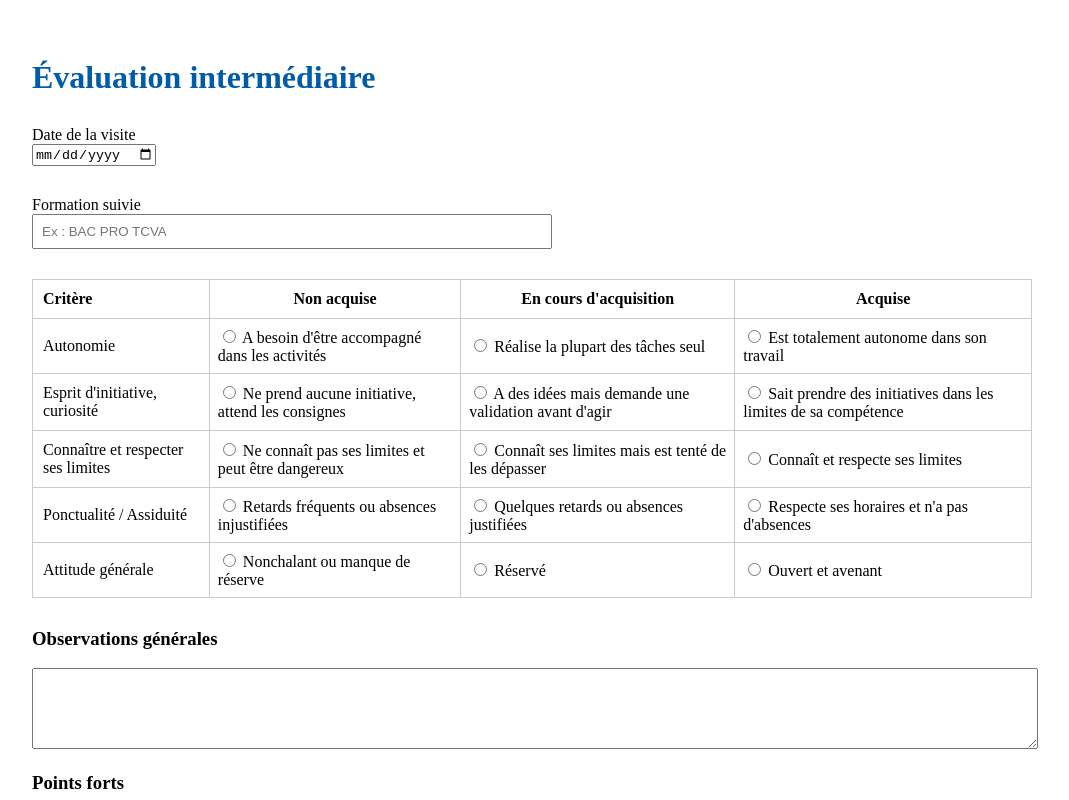
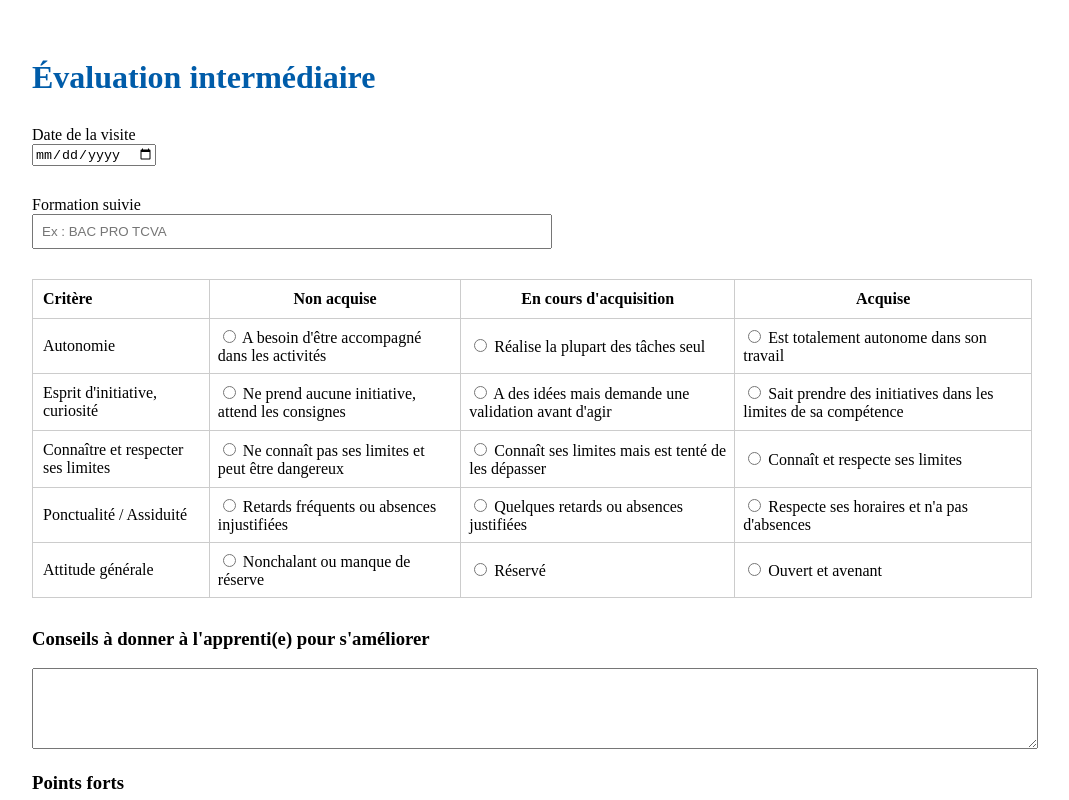
Before and after one commit to fabsalel-design/suivi-visites-mfr, a Next.js app: page /apprentis/1/visites/intermediaire in a window 1280 px wide. Shown: the top 800 px of the page, without its empty margins (108-1177 px from the left). Built offline with nearby package versions, Linux system fonts and the light colour scheme; no server answers; the database is empty.

Commit message:
Update page.tsx

```diff
--- a/app/apprentis/[id]/visites/intermediaire/page.tsx
+++ b/app/apprentis/[id]/visites/intermediaire/page.tsx
@@ -91,7 +91,7 @@ const canvasFormateurRef =
     setFormationSuivie,
   ] = useState("");
 
-  const [observations, setObservations] =
+  const [conseils, setConseils] =
   useState("");
 
   const [pointsForts, setPointsForts] =
@@ -269,8 +269,7 @@ console.log(
 
             formateur_visiteur:
               formateur,
-
-            observations,
+conseils,
 
             points_forts:
               pointsForts,
@@ -597,8 +596,10 @@ setPdfData(
 </table>
 
       <div>
+
 <h3>
-          Observations générales
+  Conseils à donner à l'apprenti(e)
+  pour s'améliorer
 </h3>
 
         <textarea
@@ -606,9 +607,10 @@ setPdfData(
           style={{
             width: "100%",
           }}
-          value={observations}
+
+value={conseils}
 onChange={(e) =>
-            setObservations(
+  setConseils(
     e.target.value
   )
 }
```
Lines whose indentation alone changed are shown as unchanged.
